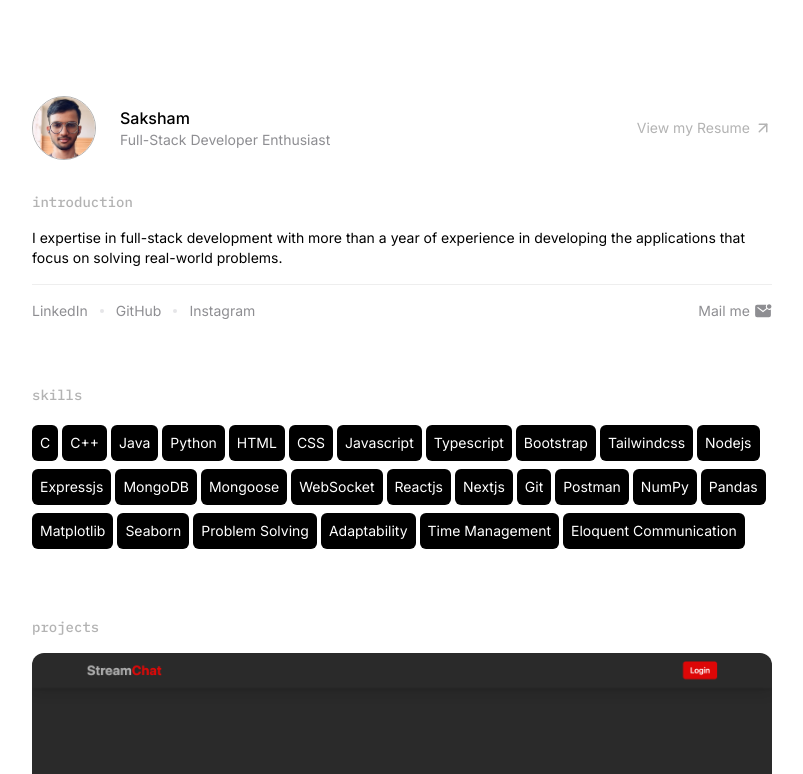
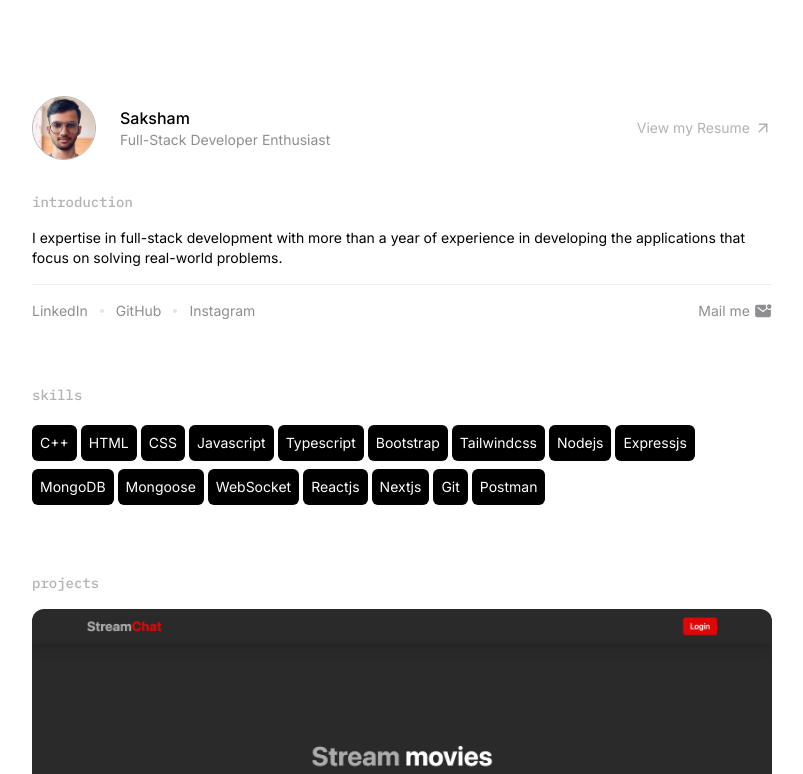
Before and after one commit to Saksham131102/portfolio, a Next.js app: page / in a window 1280 px wide. Shown: the top 774 px of the page, without its empty margins (238-1041 px from the left). Built offline with nearby package versions, Linux system fonts and the light colour scheme.

Commit message:
skills changed

```diff
--- a/src/app/(Skills)/index.ts
+++ b/src/app/(Skills)/index.ts
@@ -1,8 +1,5 @@
 const skills = [
-  "C",
   "C++",
-  "Java",
-  "Python",
   "HTML",
   "CSS",
   "Javascript",
@@ -18,14 +15,6 @@ const skills = [
   "Nextjs",
   "Git",
   "Postman",
-  "NumPy",
-  "Pandas",
-  "Matplotlib",
-  "Seaborn",
-  "Problem Solving",
-  "Adaptability",
-  "Time Management",
-  "Eloquent Communication",
 ];
 
 export default skills;
```
